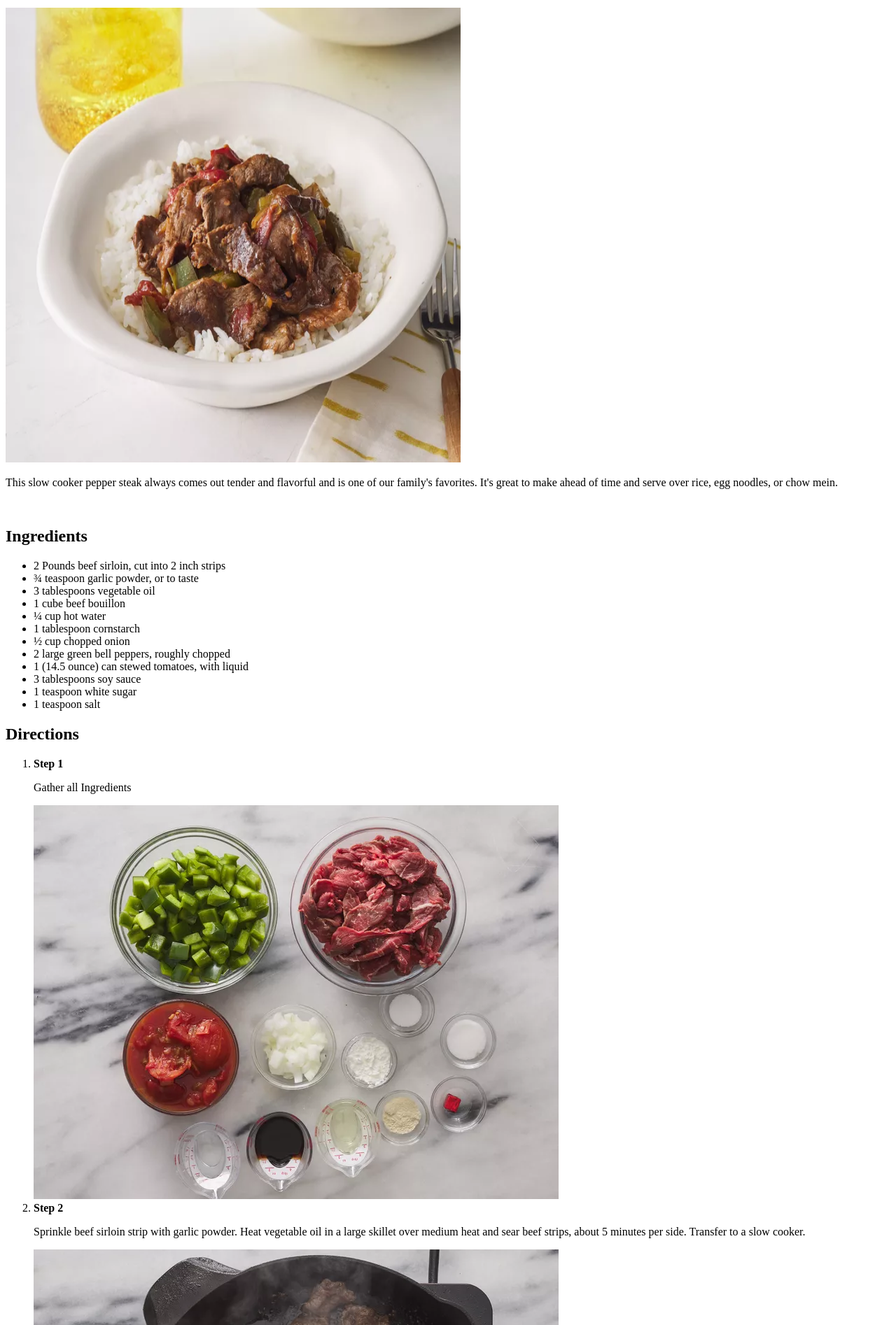
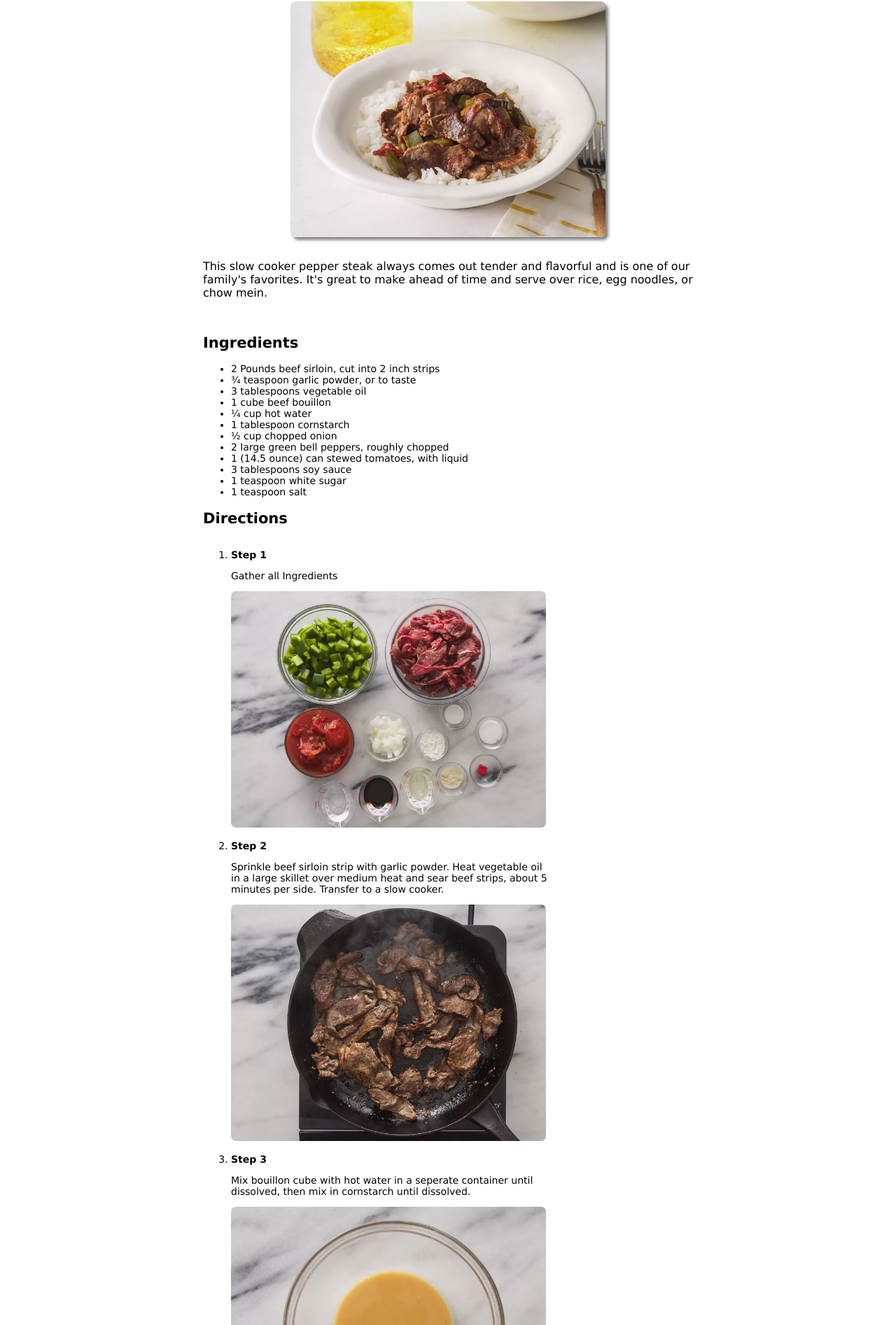
Before and after one commit to wahyu1337/odin-recipes, a plain HTML site: page recipes/peppersteak.html in a window 1280 px wide. Shown: the part 69-1963 px from the top of the page at 70% size. Drawn offline with Linux system fonts and the light colour scheme.

Commit message:
"EDIT recipes page
Editting some recipes pages by adding some margin
or padding to make look better rather than just
plain look

using some new stuff like filter: brightness();
.class::before{ content: "\2190  ";}"

```diff
--- a/recipes/peppersteak.html
+++ b/recipes/peppersteak.html
@@ -3,12 +3,13 @@
 <head>
     <meta charset="UTF-8">
     <meta name="viewport" content="width=device-width, initial-scale=1.0">
+    <link rel="stylesheet" href="styles/peppersteak.css">
     <title>Slow Cooker Pepper Steak Recipe</title>
 </head>
 <body>
     <h1>Slow Cooker Pepper Steak</h1>
-        <img src="AR-23567-slow-cooker-pepper-steak-Beauties-4x3-08926a13d0b8423288bb83bcabc217fb.webp" alt="finished dish" height="650" width="650"> <br>
-        <p>This slow cooker pepper steak always comes out tender and flavorful and is one of our family's favorites. It's great to make ahead of time and serve over rice, egg noodles, or chow mein.</p>
+        <img class="dish" src="AR-23567-slow-cooker-pepper-steak-Beauties-4x3-08926a13d0b8423288bb83bcabc217fb.webp" alt="finished dish"> <br>
+        <p class="paraphTitle">This slow cooker pepper steak always comes out tender and flavorful and is one of our family's favorites. It's great to make ahead of time and serve over rice, egg noodles, or chow mein.</p>
     <br>
 
     <strong>
@@ -32,33 +33,35 @@
     <strong>
         <h2>Directions</h2>
     </strong>
-    <ol>
+    <div class="cook">
+        <ol class="cooking">
             <li>
                 <strong>Step 1</strong>
                 <p>Gather all Ingredients</p>
-            <img src="AR-23567-slow-cooker-pepper-steak-Step-01-0e29b2f2c9bf401aad9ab5dd3b1c9f09.webp" alt="step 1">
+                <img class="ingredients" src="AR-23567-slow-cooker-pepper-steak-Step-01-0e29b2f2c9bf401aad9ab5dd3b1c9f09.webp" alt="step 1">
             </li>
             <li>
                 <strong>Step 2</strong>
                 <p>Sprinkle beef sirloin strip with garlic powder. Heat vegetable oil in a large skillet over medium heat and sear beef strips, about 5 minutes per side. Transfer to a slow cooker.</p>
-            <img src="AR-23567-slow-cooker-pepper-steak-Step-02-c309fad57db04d3080a586f673eb0d6a.webp" alt="step 2">
+                <img class="ingredients" src="AR-23567-slow-cooker-pepper-steak-Step-02-c309fad57db04d3080a586f673eb0d6a.webp" alt="step 2">
             </li>
             <li>
                 <strong>Step 3</strong>
                 <p>Mix bouillon cube with hot water in a seperate container until dissolved, then mix in cornstarch until dissolved.</p>
-            <img src="AR-23567-slow-cooker-pepper-steak-Step-03-e0835e473f474172b7b3ddd502baf0a9.webp" alt="step 3">
+                <img class="ingredients" src="AR-23567-slow-cooker-pepper-steak-Step-03-e0835e473f474172b7b3ddd502baf0a9.webp" alt="step 3">
             </li>
             <li>
                 <strong>Step 4</strong>
                 <p>Pour into the slow cooker with beef strips, Stir in onion, green peppers, stewed tomatoes, soy sauce, sugar, and salt.</p>
-            <img src="AR-23567-slow-cooker-pepper-steak-Step-04-9e3ab43d12b44d6b889e25e6130b074c.webp" alt="step 4">
+                <img class="ingredients" src="AR-23567-slow-cooker-pepper-steak-Step-04-9e3ab43d12b44d6b889e25e6130b074c.webp" alt="step 4">
             </li>
             <li>
                 <strong>Step 5</strong>
                 <p>Cover, and cook on High for 3 to 4 hours, or on low for 6 to 8 hours.</p>
-            <img src="AR-23567-slow-cooker-pepper-steak-Beauties-4x3-08926a13d0b8423288bb83bcabc217fb.webp" alt="step 5">
+                <img class="ingredients" src="AR-23567-slow-cooker-pepper-steak-Beauties-4x3-08926a13d0b8423288bb83bcabc217fb.webp" alt="step 5">
             </li>
         </ol>
-    <a href="../index.html">Back to Home</a>
+    </div>
+    <a id="backPage" href="../index.html"> Back to Home</a>
 </body>
 </html>
--- /dev/null
+++ b/recipes/styles/macandcheese.css
@@ -0,0 +1,34 @@
+body {
+    margin: 0 auto;
+    width: 500px;
+    font-family: Verdana, Arial, sans-serif;
+
+}
+
+h1 {
+    text-align: center;
+}
+
+p {
+    font-size: 14px;
+}
+
+.dish{
+    width: 350;
+    height: 350px;
+    border-radius: 25px;
+    box-shadow: 3px 3px 3px 3px rgba(0, 0, 0, 0.5);
+}
+
+.cooking{
+    margin-bottom: 40px;
+}
+
+#backPage{
+    display: inline-block;
+    margin-left: 20px;
+}
+
+#backPage::before {
+    content: "\2190  "; /* simple left arrow */
+}
--- /dev/null
+++ b/recipes/styles/peppersteak.css
@@ -0,0 +1,51 @@
+body {
+    width: 700px;
+    margin: 0 auto;
+    font-family: Verdana, Arial, sans-serif;
+    font-size: 14px;
+}
+
+h1 {
+    text-align: center;
+}
+
+.dish {
+    height: auto;
+    display: block;
+    margin: 0 auto;
+    box-shadow: 4px 4px 4px rgba(0, 0, 0, 0.5);
+}
+
+.paraphTitle{
+    font-size: 16px;
+}
+
+
+.cook{
+    box-sizing: content-box;
+    width: 500px;
+}
+
+.dish, .ingredients {
+    width: 450px;
+    border-radius: 7px 7px;
+}
+
+.ingredients:hover{
+    transition: 0.15s;
+    filter: brightness(1);
+    background-color: white;
+    opacity: 0.7;
+}
+
+.cooking li{
+    padding-top: 15px;
+}
+
+#backPage{
+    margin-left: 40px;
+}
+
+#backPage::before {
+    content: "\2190     "; /* simple left arrow */
+}
--- /dev/null
+++ b/recipes/styles/warmberry.css
@@ -0,0 +1,27 @@
+body{
+    width: 650px;
+    margin: 0 auto;
+    font-family: Verdana, Arial, sans-serif;
+    font-size: 14px;
+}
+
+.header{
+    padding: 15px;
+    text-align: center;
+    font-size: 16px;
+}
+
+.header img {
+    width: 450px;
+    height: auto;
+    border-radius: 20px;
+    box-shadow: 5px 5px 5px rgba(0,0,0, 0.55);
+}
+
+#backPage{
+    margin-left: 25px;
+}
+
+#backPage::before {
+    content: "\2190  "; /* simple left arrow */
+}
```
Also changed, not shown: recipes/macandcheese.html (+5 -4 lines), recipes/warmberry.html (+7 -4 lines). Lines whose indentation alone changed are shown as unchanged.
